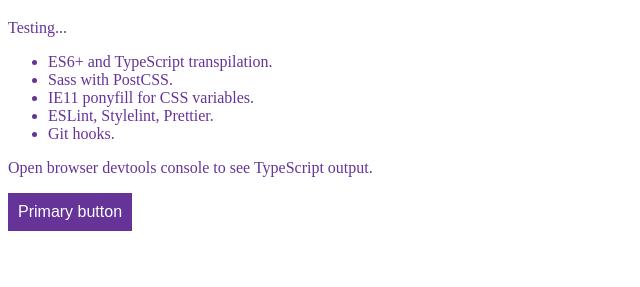
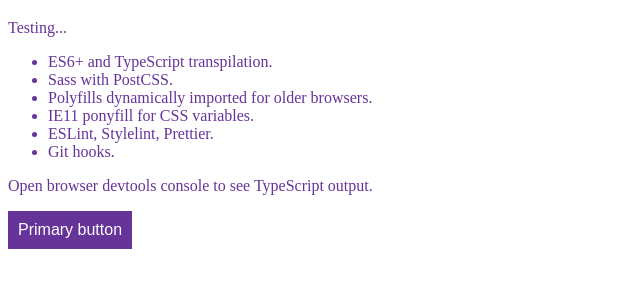
Before and after one commit to basher/parcel-boilerplate-storybook, a website built with Parcel: page index.html in a window 1280 px wide. Shown: the part 61-348 px from the top of the page, without its empty margins (0-640 px from the left). Built offline with nearby package versions, Linux system fonts and the light colour scheme.

Commit message:
WIP - re-install typescript, eslint & prettier with reduced config

```diff
--- a/index.html
+++ b/index.html
@@ -17,6 +17,7 @@
   <ul>
     <li>ES6+ and TypeScript transpilation.</li>
     <li>Sass with PostCSS.</li>
+    <li>Polyfills dynamically imported for older browsers.</li>
     <li>IE11 ponyfill for CSS variables.</li>
     <li>ESLint, Stylelint, Prettier.</li>
     <li>Git hooks.</li>
--- a/src/ts/index.ts
+++ b/src/ts/index.ts
@@ -1,7 +1,6 @@
 import '../scss/index.scss';
 import { browserSupportsAllFeatures } from './test';
 
-/* eslint-disable no-console */
 console.log(`Modern browser = ${browserSupportsAllFeatures()}`);
 
 if (!browserSupportsAllFeatures()) {
@@ -9,5 +8,5 @@ if (!browserSupportsAllFeatures()) {
     require('core-js/es/promise');
     import('./polyfills')
         .then(() => console.log('Polyfills loaded'))
-        .catch(e => console.error(e));
+        .catch((e) => console.error(e));
 }
```
Also changed, not shown: package.json (+4 -5 lines), .eslintrc.js, 2 other files.
